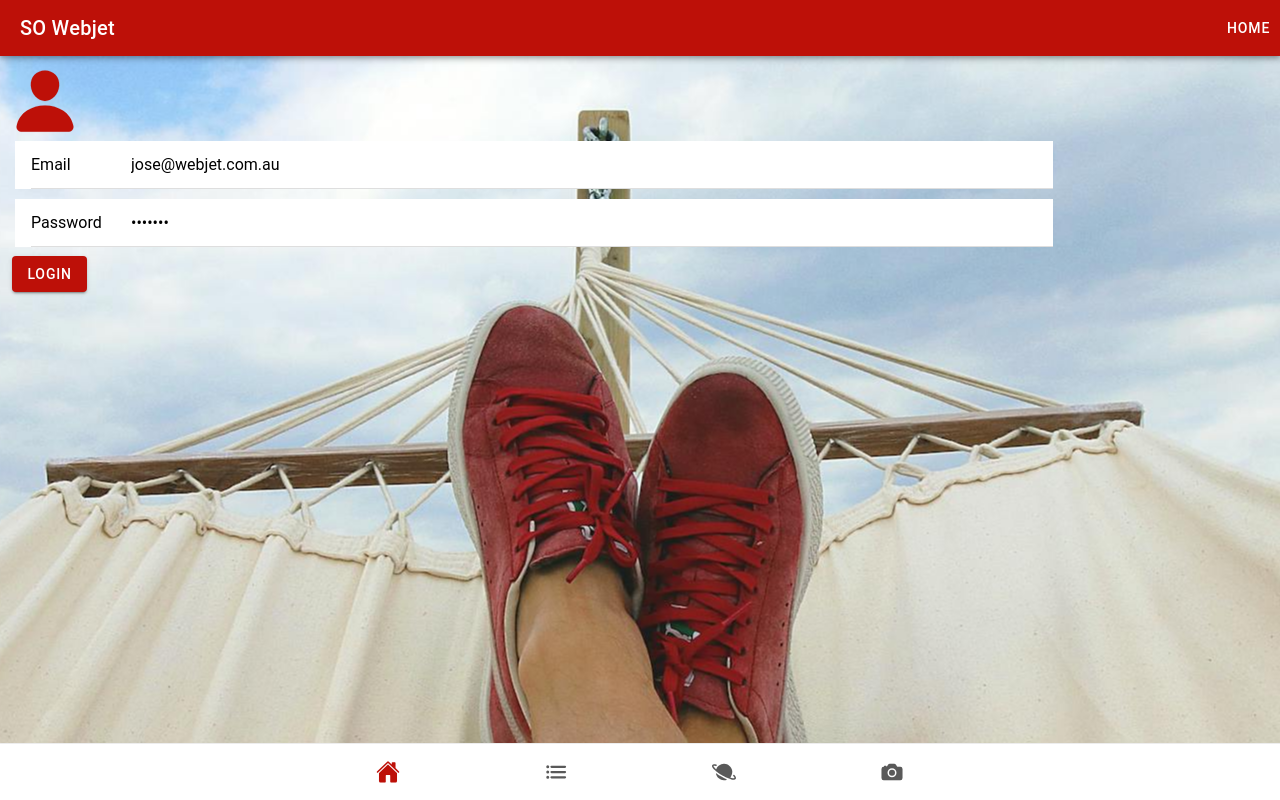
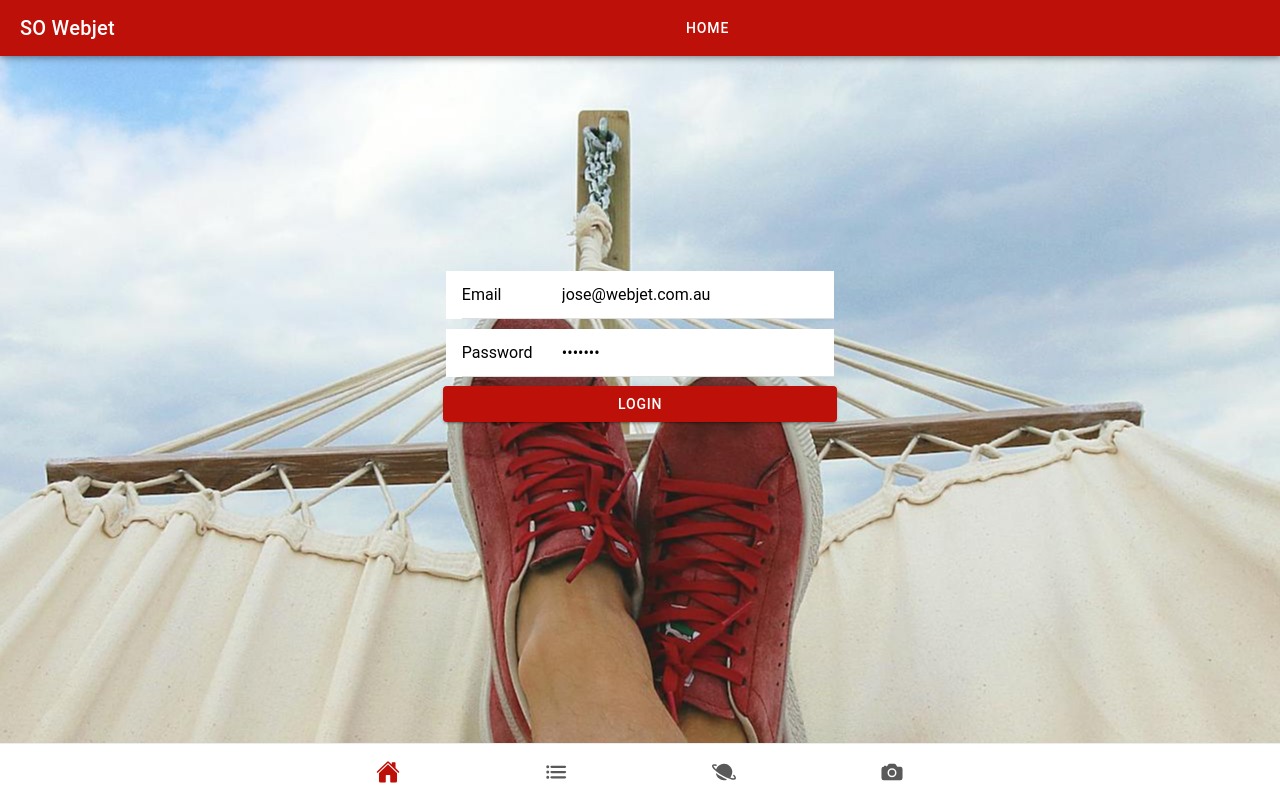
Before and after one commit to Pravin-Xeona-webjet/SO-Webjet, a React (Vite) app: page /welcome in a window 1280 px wide. Built offline with nearby package versions, Linux system fonts and the light colour scheme.

Commit message:
Implemented router and image gallery

```diff
--- /dev/null
+++ b/src/components/Login.css
@@ -0,0 +1,21 @@
+ion-grid {
+  text-align: center;
+  margin: auto;
+  max-width: 500px;
+  position: relative;
+  top: 200px;
+}
+
+ion-row {
+  justify-content: center;
+}
+
+ion-content {
+  display: flex;
+  align-items: center;
+  height: 100%;
+}
+
+ion-button {
+  width: 100%;
+}
--- a/src/components/Login.tsx
+++ b/src/components/Login.tsx
@@ -2,6 +2,7 @@ import { IonButton, IonCardTitle, IonCol, IonContent, IonGrid, IonHeader, IonIco
 import { person } from 'ionicons/icons';
 import { useState } from 'react';
 import * as Config from '../constants';
+import './Login.css';
 
 const Login: React.FC = () => {
     const [email, setEmail] = useState<string>("jose@webjet.com.au");
@@ -41,13 +42,6 @@ const Login: React.FC = () => {
             <IonRow>
                 <IonCol size="10">
                     <IonRow>
-                        <IonIcon
-                            color='primary'
-                            style={{ fontSize: '70px' }}
-                            icon={person}
-                        />
-                    </IonRow>
-                    <IonRow>
                         <IonCol>
                             <IonItem>
                                 <IonLabel position="fixed"> Email</IonLabel>
```
Also changed, not shown: 1 other file (tests, documents, lock files or other folders).
